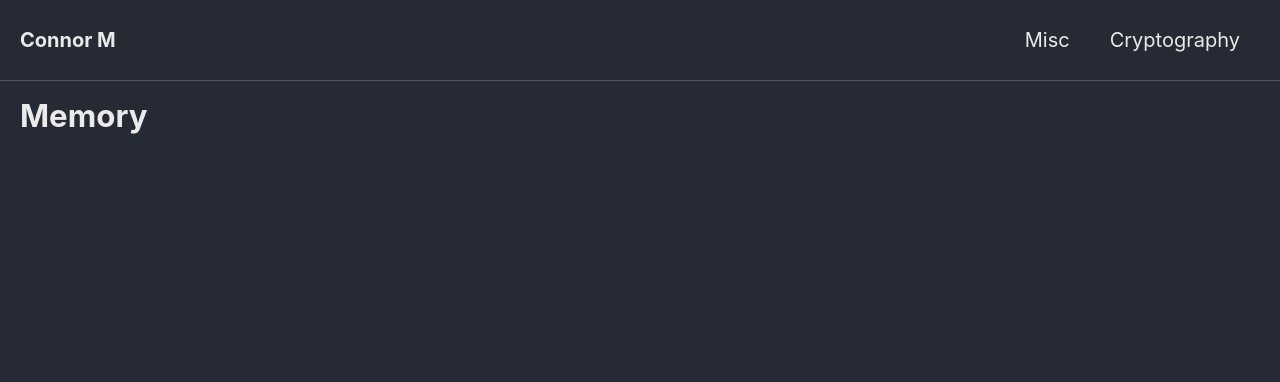
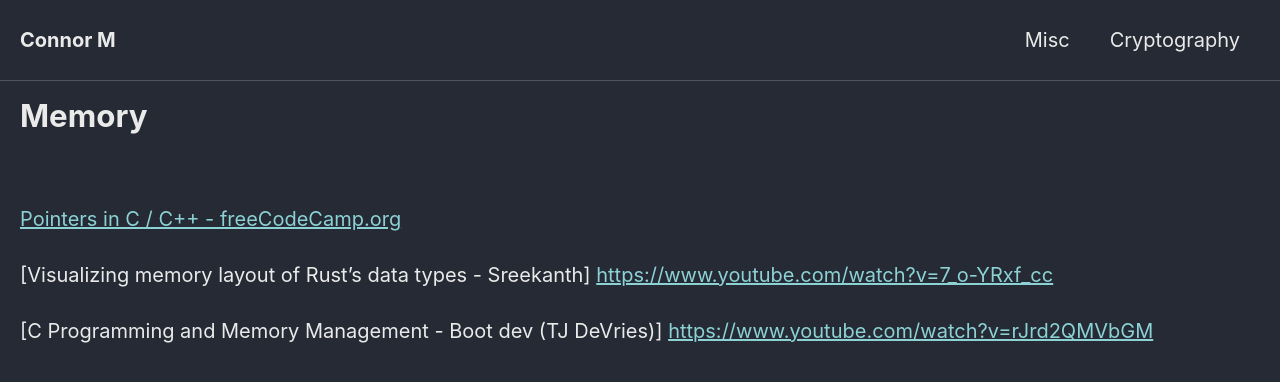
Before and after one commit to Connor-McCartney/Connor-McCartney.github.io, a Jekyll site: the page built from _pages/misc/Memory.md, in a window 1280 px wide. Shown: the top 382 px of the page. Built offline with Jekyll 4.4.1, drawn with Linux system fonts in a browser that asks for light colours; cached includes are drawn as plain includes.

Commit message:
Update Memory.md

```diff
--- a/_pages/misc/Memory.md
+++ b/_pages/misc/Memory.md
@@ -4,3 +4,9 @@ title: Memory
 ---
 
 <br>
+
+[Pointers in C / C++ - freeCodeCamp.org](https://www.youtube.com/watch?v=zuegQmMdy8M)
+
+[Visualizing memory layout of Rust's data types - Sreekanth] <https://www.youtube.com/watch?v=7_o-YRxf_cc>
+
+[C Programming and Memory Management - Boot dev (TJ DeVries)] <https://www.youtube.com/watch?v=rJrd2QMVbGM>
```
